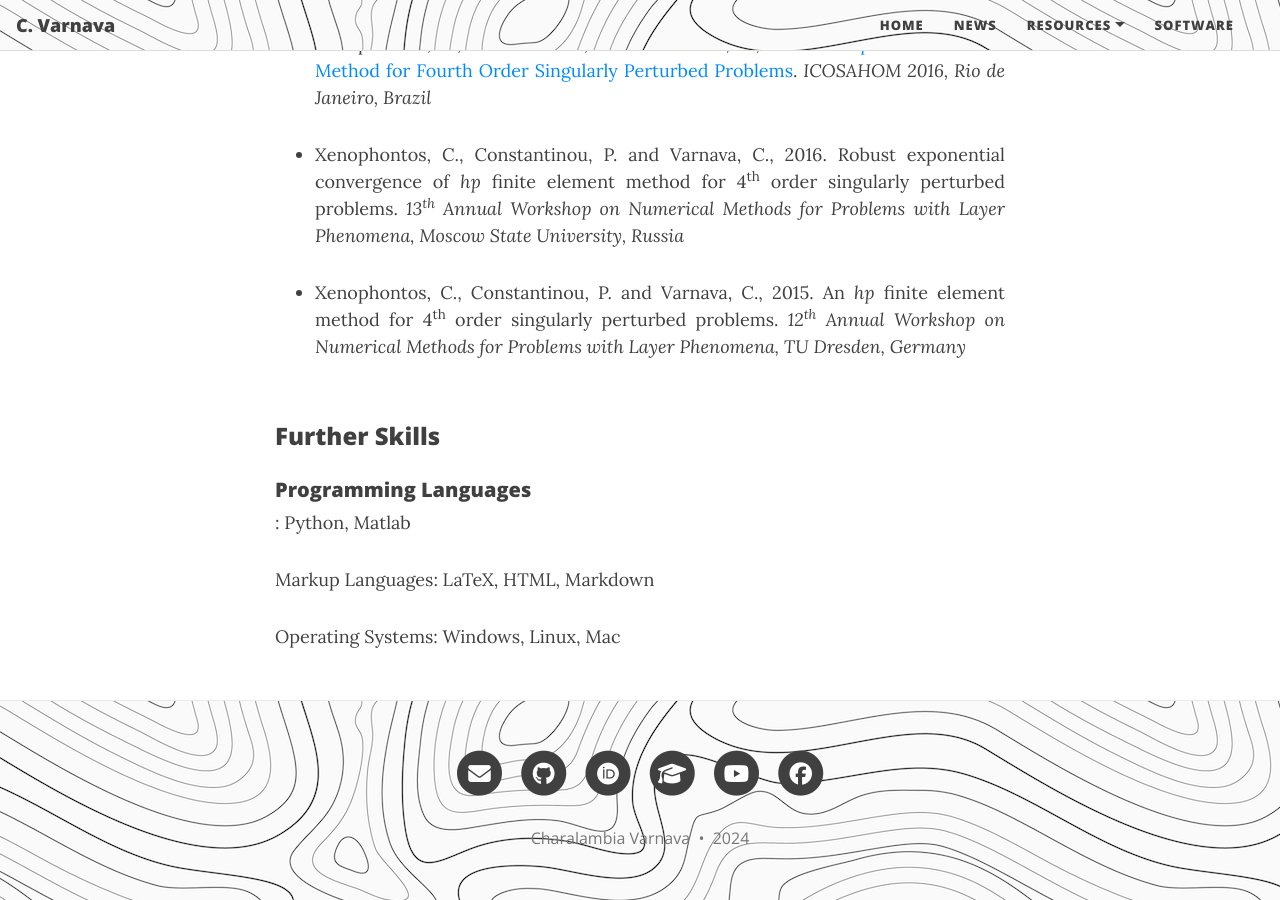
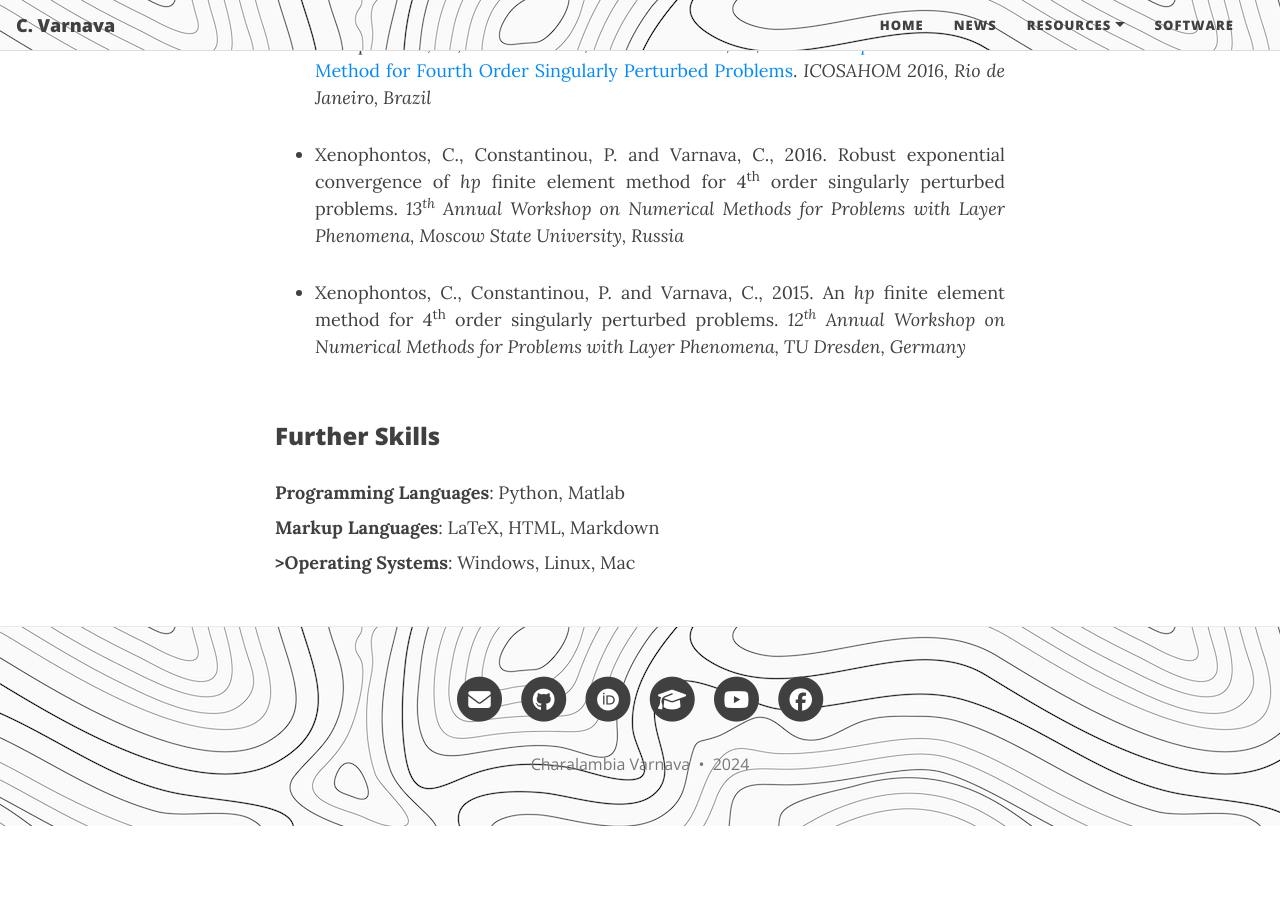
Before and after one commit to ch-var/ch-var.github.io, a Jekyll site: the page built from cv.html, in a window 1280 px wide and 900 px high, scrolled down 6211 px. Built offline with Jekyll 4.4.1, drawn with Linux system fonts in a browser that asks for light colours; formulas are drawn with MathJax 3; after the commit the page ends 7037 px from its top, so only the background shows below that.

Commit message:
Update cv.html

```diff
--- a/cv.html
+++ b/cv.html
@@ -170,8 +170,8 @@ Founding member of Women in Mathematical Sciences in Cyprus (WMSC)
 <br>
 <h3>Further Skills</h3>
 <p></p>
-<h5>Programming Languages</h5>: Python, Matlab
-<p></p>
-Markup Languages: LaTeX, HTML, Markdown
-<p></p>
-Operating Systems: Windows, Linux, Mac
+<b>Programming Languages</b>: Python, Matlab
+<h5></h5>
+<b>Markup Languages</b>: LaTeX, HTML, Markdown
+<h5></h5>
+<b>>Operating Systems</b>: Windows, Linux, Mac
```
